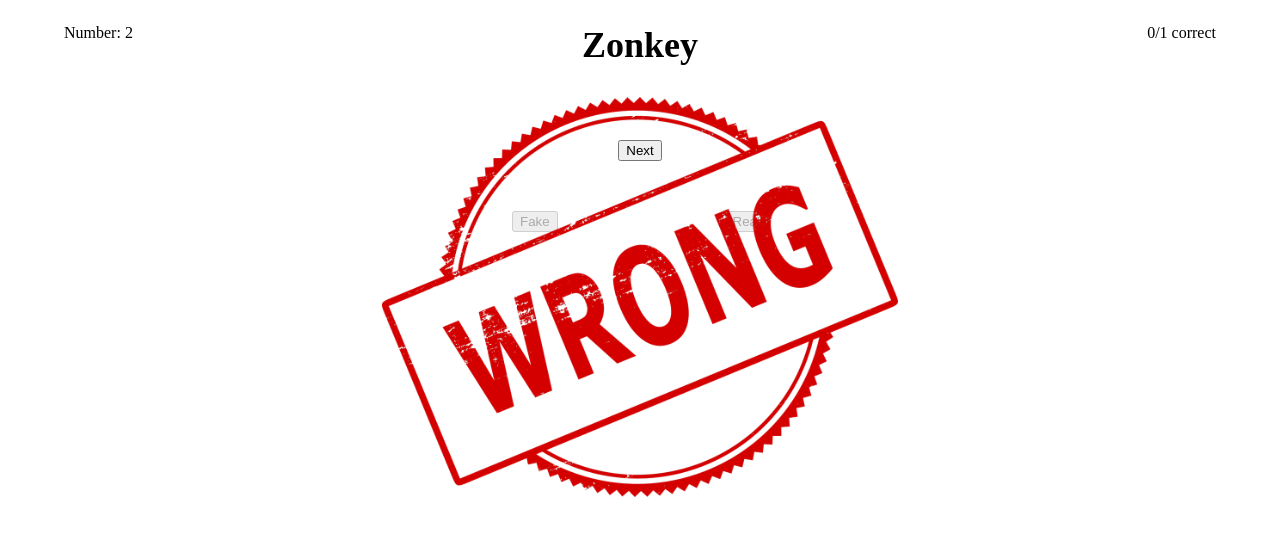
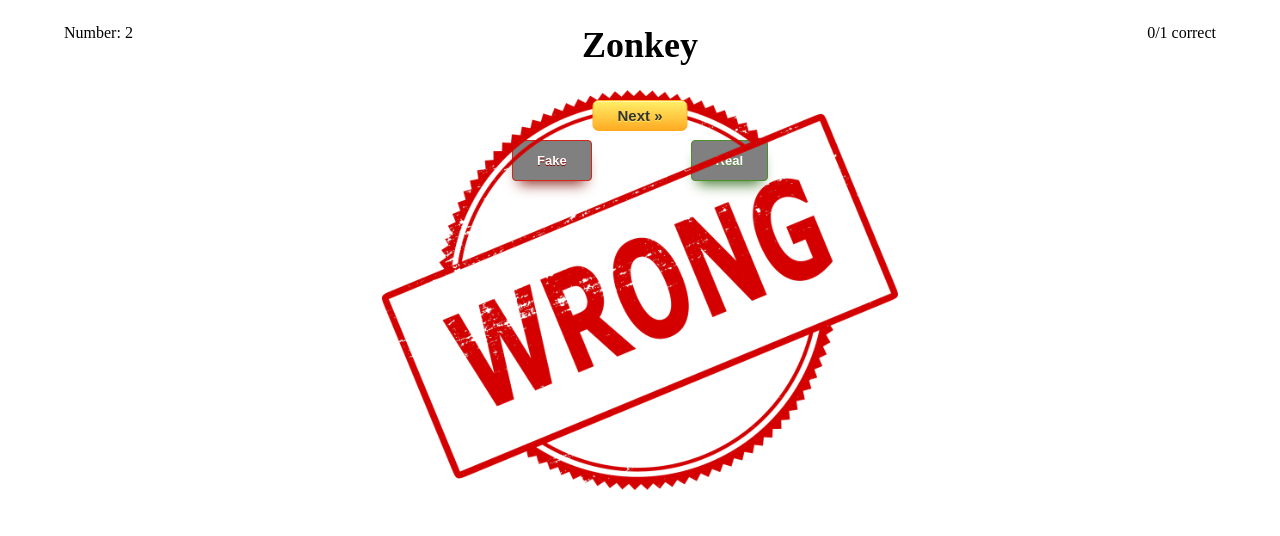
Before and after one commit to jonfu86/zonkey, a React app: page / in a window 1280 px wide. Both pictures are taken after a click on the button "Fake". Shown: the top 536 px of the page. Built offline with nearby package versions, Linux system fonts and the light colour scheme; no server answers; the HTML template or start-up script is replaced by a standard one.

Commit message:
improved buttons

```diff
--- a/client/src/components/App.jsx
+++ b/client/src/components/App.jsx
@@ -67,7 +67,6 @@ export default class App extends React.Component {
   getAnimal(id) {
     axios.get(`/animal/${id}`)
       .then((response) => {
-        console.log(response);
         this.setState((curState) => {
 
           var index = curState.animalSelection.indexOf(id);
@@ -88,8 +87,6 @@ export default class App extends React.Component {
   getAnimalCount() {
     axios.get(`/animalCount`)
       .then((response) => {
-
-        // console.log('animalCount: ', response);
         this.createAnimalSelection(response.data);
       })
       .then(() => {
--- a/client/src/components/Quiz/Quiz.jsx
+++ b/client/src/components/Quiz/Quiz.jsx
@@ -60,7 +60,7 @@ export default class Quiz extends React.Component {
       <div className={style.quiz}>
         {overlay}
         <img src={animal.image} className={style.image} />
-        <button className={answer === undefined ? style.hidden : style.nextButton} type="button" onClick={this.handleNextClick}>Next</button>
+        <button className={answer === undefined ? style.hidden : style.nextButton} type="button" onClick={this.handleNextClick}>Next &raquo;</button>
         <div className={style.buttons}>
           <button className={style.fakeButton} disabled={answer !== undefined} type="button" onClick={this.handleButtonClick}>Fake</button>
           <button className={style.realButton} disabled={answer !== undefined} type="button" onClick={this.handleButtonClick}>Real</button>
--- a/client/src/components/Quiz/styles.css
+++ b/client/src/components/Quiz/styles.css
@@ -26,22 +26,87 @@
   width: 20%;
 }
 
-.realButton, .fakeButton, .nextButton {
+button:disabled{
+  background:gray;
+}
+.realButton:focus, .fakeButton:focus, .nextButton:focus {
   /* display: block; */
+  outline: none;
 }
 
 .nextButton {
-  margin: 50px auto;
-  display: block;
+  /* margin: 50px auto; */
+  /* display: block; */
+  position: absolute;
+  left: 50%;
+  top: 10px;
+  transform: translate(calc(-50%));
+  box-shadow:inset 0px 1px 0px 0px #fff6af;
+	background:linear-gradient(to bottom, #ffec64 5%, #ffab23 100%);
+	background-color:#ffec64;
+	border-radius:6px;
+	border:1px solid #ffaa22;
+	display:inline-block;
+	cursor:pointer;
+	color:#333333;
+	font-family:Arial;
+	font-size:15px;
+	font-weight:bold;
+	padding:6px 24px;
+	text-decoration:none;
+	text-shadow:0px 1px 0px #ffee66;
+}
+
+.nextButton:hover {
+	background:linear-gradient(to bottom, #ffab23 5%, #ffec64 100%);
+	background-color:#ffab23;
 }
 
 .realButton {
   float: right;
+  box-shadow: 0px 10px 14px -7px #3e7327;
+	background:linear-gradient(to bottom, #77b55a 5%, #72b352 100%);
+	background-color:#77b55a;
+	border-radius:4px;
+	border:1px solid #4b8f29;
+	/* display:inline-block; */
+	cursor:pointer;
+	color:#ffffff;
+	font-family:Arial;
+	font-size:13px;
+	font-weight:bold;
+	padding:12px 24px;
+	text-decoration:none;
+	text-shadow:0px 1px 0px #5b8a3c;
 
+}
+
+.realButton:hover {
+	background:linear-gradient(to bottom, #72b352 5%, #77b55a 100%);
+	background-color:#72b352;
 }
 
 .fakeButton {
   float: left;
+  box-shadow: 0px 10px 14px -7px #8a2a21;
+	background:linear-gradient(to bottom, #c62d1f 5%, #f24437 100%);
+	background-color:#c62d1f;
+	border-radius:4px;
+	border:1px solid #d02718;
+	/* display:inline-block; */
+	cursor:pointer;
+	color:#ffffff;
+	font-family:Arial;
+	font-size:13px;
+	font-weight:bold;
+	padding:12px 24px;
+	text-decoration:none;
+	text-shadow:0px 1px 0px #810e05;
+}
+
+.fakeButton:hover {
+  background:linear-gradient(to bottom, #f24437 5%, #c62d1f 100%);
+	background-color:#f24437;
 }
 
 .hidden {
```
